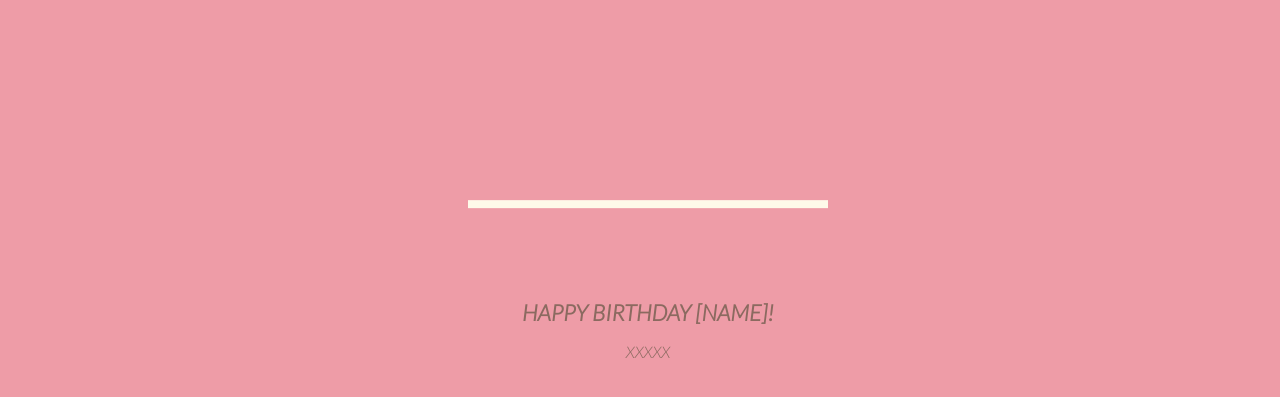
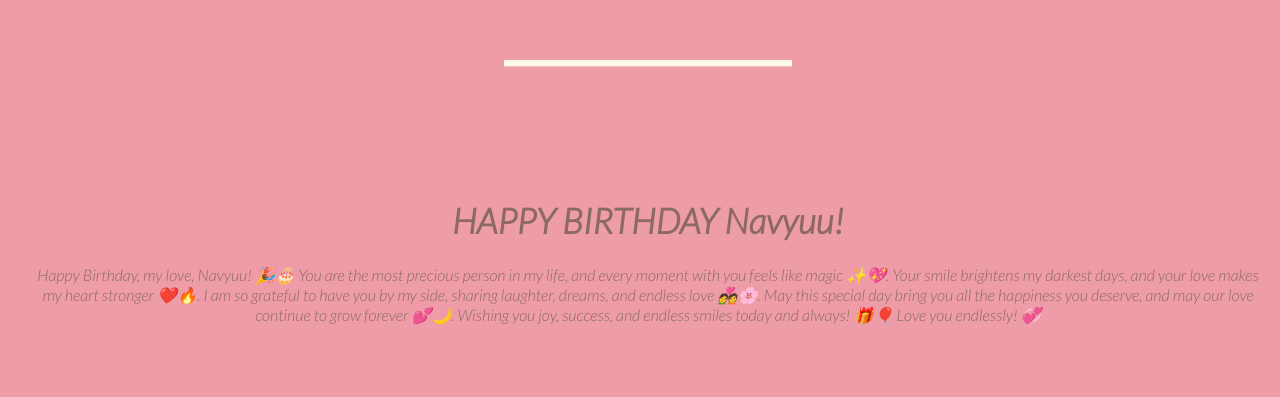
Before and after one commit to deepanshu-25-10/Bday, a plain HTML site: page cake.html in a window 1280 px wide. Shown: the part 349-746 px from the top of the page. Drawn offline with Linux system fonts and the light colour scheme.

Commit message:
more features

```diff
--- a/cake.css
+++ b/cake.css
@@ -12,6 +12,8 @@
 
 #cake {
     transform: scale(2);
+  height: 50%;
+  width: 50%;
   display: block;
   position: relative;
   margin: -10em auto 0 auto;
@@ -24,13 +26,13 @@
   background: #ffffff;
   border-radius: 10px;
   position: absolute;
-  top: 375px;
+  top: 40%;
   left: 50%;
   margin-left: -2.4px;
-  margin-top: -8.33333333px;
+  margin-top: -3.33333333px;
   width: 8px;
   height: 45px;
-  transform: translateY(-500px);
+  transform: translateY(-700px);
   backface-visibility: hidden;
   animation: in 500ms 6s ease-out forwards;
 }
@@ -109,7 +111,10 @@
   font-style:italic;
   text-align: center;
   margin-top: 300px;
+  margin-left: 20px;
+  margin-right: 20px;
   h1 {
-    font-size: 1.4em;
+    font-weight: bold;
+    font-size: 2.2em;
   }
 }
--- a/cake.html
+++ b/cake.html
@@ -4,7 +4,7 @@
     <link rel="stylesheet" href="cake.css">
     <meta charset="UTF-8">
     <meta name="viewport" content="width=device-width, initial-scale=1.0">
-    <title>Document</title>
+    <title>BIRTHDAY CAKE</title>
 </head>
 <body>
     <div class="velas">
@@ -163,8 +163,8 @@
         <rect x="10" y="475.571" fill="#fefae9" width="180" height="4" />
     </svg>
     <div class="text">
-      <h1>HAPPY BIRTHDAY [NAME]!</h1>
-      <p>XXXXX</p>
+      <h1>HAPPY BIRTHDAY Navyuu!</h1>
+      <p>Happy Birthday, my love, Navyuu! 🎉🎂 You are the most precious person in my life, and every moment with you feels like magic ✨💖. Your smile brightens my darkest days, and your love makes my heart stronger ❤️🔥. I am so grateful to have you by my side, sharing laughter, dreams, and endless love 💑🌸. May this special day bring you all the happiness you deserve, and may our love continue to grow forever 💕🌙. Wishing you joy, success, and endless smiles today and always! 🎁🎈 Love you endlessly! 💞</p>
     </div>
 </body>
 </html>
```
